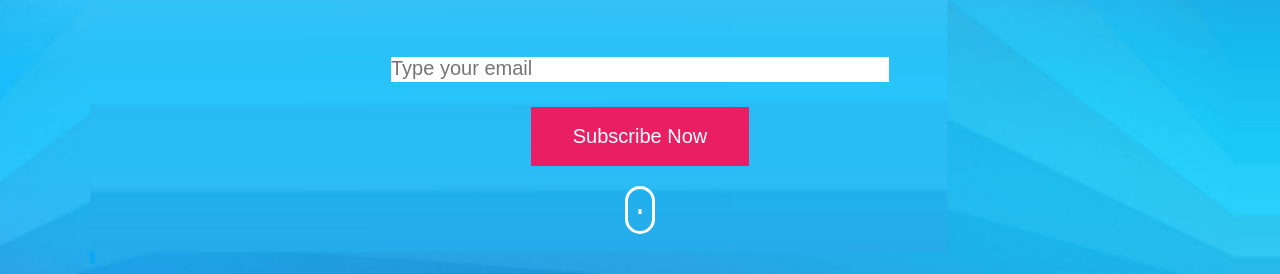
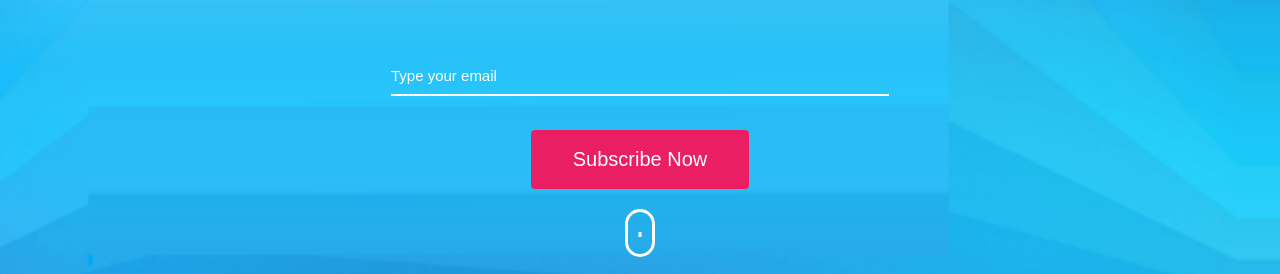
Before and after one commit to Vital188/39-grupe-coming-soon, a website: page index.html in a window 1280 px wide. Shown: the part 526-800 px from the top of the page. Drawn offline with Linux system fonts and the light colour scheme.

Commit message:
Placeholder

```diff
--- a/css/components/subscribe-form.css
+++ b/css/components/subscribe-form.css
@@ -2,8 +2,9 @@
     display: grid;
     /* grid-column: 2; */
     grid-template-columns: 1fr 1fr;
-    gap: 25px;
+    gap: 34px;
     width: 83%;
+    color: #fff;
 }
 
 .subscribe > .top-top {
@@ -14,12 +15,19 @@
     justify-self: center;
     border: 2px solid var(--secondary-color);
     grid-column: span 2;
+    border-radius: 0.2em;
+    cursor: pointer;
 }
 
 .subscribe > .last {
     grid-column: span 2;
     border: none;
     border-bottom: 2px solid #fff;
-    font-size: 20px;
-    color: none;
+    font-size: 15px;
+    padding: 10px 0;
+    background-color: transparent;
 }
+
+::placeholder {
+    color: #fff;
+}
--- a/index.html
+++ b/index.html
@@ -45,8 +45,8 @@
                 </div>
             </div>
             <form class="subscribe">
-                <input class="last" id="name" type="email" placeholder="Type your email">
-                <button class="top-top">Subscribe Now</button>
+                <input class="last" type="email" placeholder="Type your email">
+                <button class="top-top" type="submit">Subscribe Now</button>
             </form>
             <div class="mouse"></div>
         </div>
```
